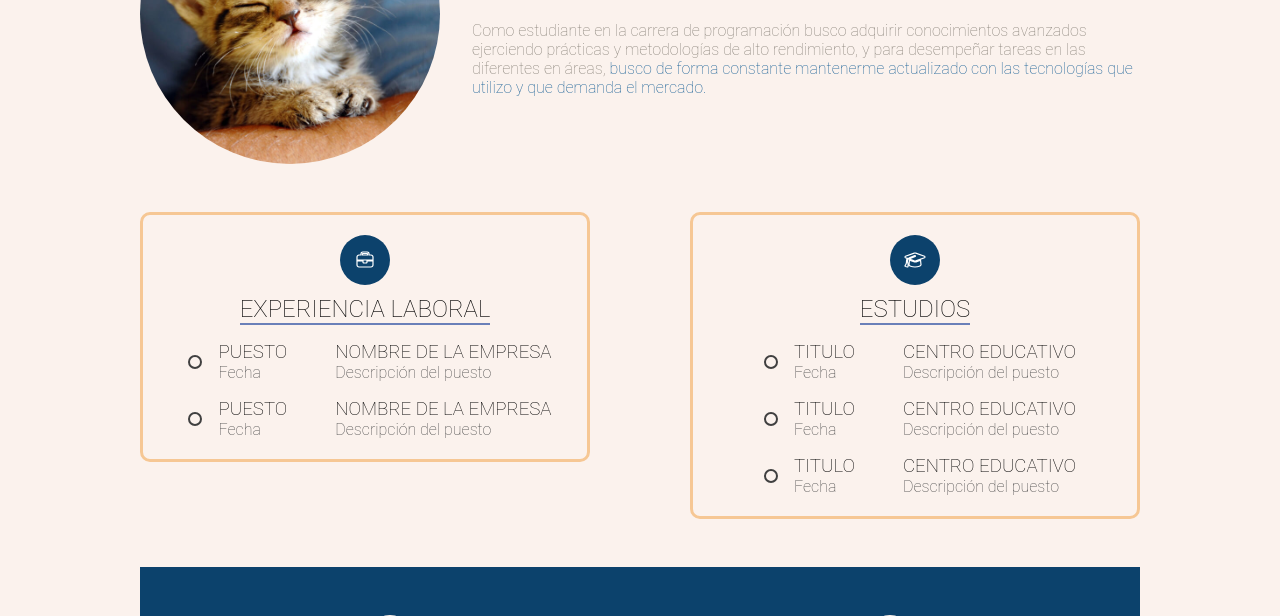
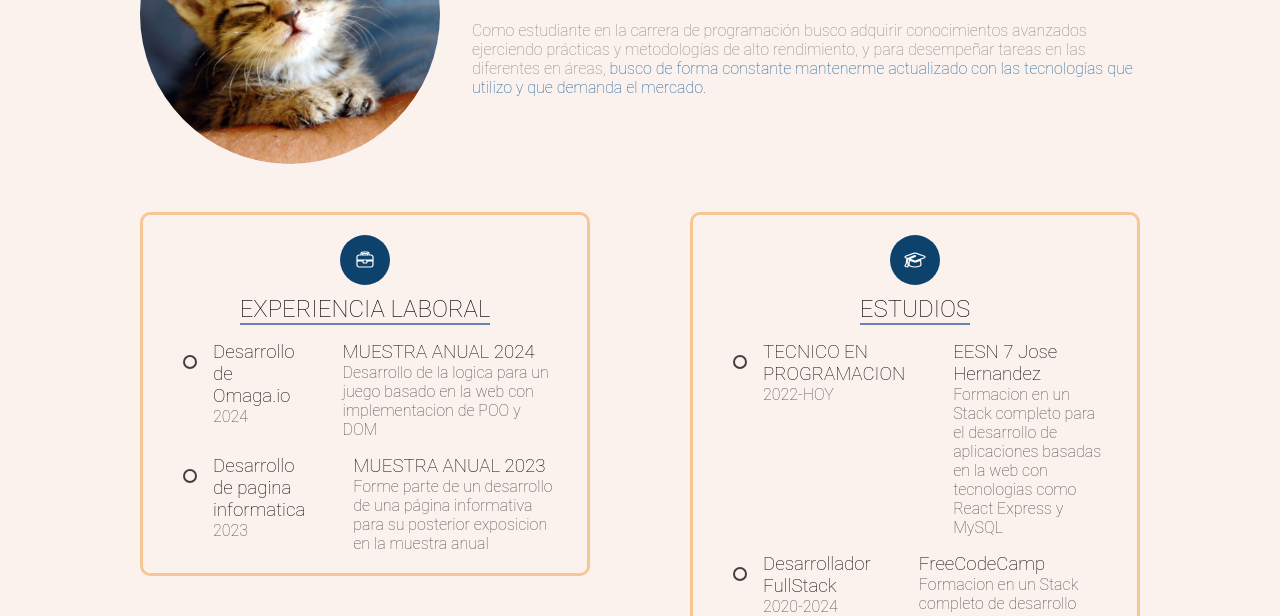
Before and after one commit to Wen24Callizaya/17-03-25-Presentacion, a plain HTML site: page walter.html in a window 1280 px wide. Shown: the part 184-800 px from the top of the page. Drawn offline with Linux system fonts and the light colour scheme; a web font is replaced by a local one.

Commit message:
contenido

```diff
--- a/walter.html
+++ b/walter.html
@@ -39,22 +39,22 @@
                     <div class="contenedor-items">
                         <div class="item">
                             <div class="puesto">
-                                <h3>PUESTO</h3>
-                                <p>Fecha</p>
+                                <h3>Desarrollo de Omaga.io</h3>
+                                <p>2024</p>
                             </div>
                             <div class="datos-puesto">
-                                <h3>NOMBRE DE LA EMPRESA</h3>
-                                <p>Descripción del puesto</p>
+                                <h3>MUESTRA ANUAL 2024</h3>
+                                <p>Desarrollo de la logica para un juego basado en la web con implementacion de POO y DOM</p>
                             </div>
                         </div>
                         <div class="item">
                             <div class="puesto">
-                                <h3>PUESTO</h3>
-                                <p>Fecha</p>
+                                <h3>Desarrollo de pagina informatica</h3>
+                                <p>2023</p>
                             </div>
                             <div class="datos-puesto">
-                                <h3>NOMBRE DE LA EMPRESA</h3>
-                                <p>Descripción del puesto</p>
+                                <h3>MUESTRA ANUAL 2023</h3>
+                                <p>Forme parte de un desarrollo de una página informativa para su posterior exposicion en la muestra anual</p>
                             </div>
                         </div>
 
@@ -72,35 +72,24 @@
                     <div class="contenedor-items">
                         <div class="item">
                             <div class="puesto">
-                                <h3>TITULO</h3>
-                                <p>Fecha</p>
+                                <h3>TECNICO EN PROGRAMACION</h3>
+                                <p>2022-HOY</p>
                             </div>
                             <div class="datos-puesto">
-                                <h3>CENTRO EDUCATIVO</h3>
-                                <p>Descripción del puesto</p>
+                                <h3>EESN 7 Jose Hernandez</h3>
+                                <p>Formacion en un Stack completo para el desarrollo de aplicaciones basadas en la web con tecnologias como React Express y MySQL</p>
                             </div>
                         </div>
                         <div class="item">
                             <div class="puesto">
-                                <h3>TITULO</h3>
-                                <p>Fecha</p>
-                            </div>
+                                <h3>Desarrollador FullStack</h3>
+				<p>2020-2024</p>
+			    </div>
                             <div class="datos-puesto">
-                                <h3>CENTRO EDUCATIVO</h3>
-                                <p>Descripción del puesto</p>
+                                <h3>FreeCodeCamp</h3>
+				<p>Formacion en un Stack completo de desarrollo web y testing con tecnologias como MongoDB y D3</p>
                             </div>
                         </div>
-                        <div class="item">
-                            <div class="puesto">
-                                <h3>TITULO</h3>
-                                <p>Fecha</p>
-                            </div>
-                            <div class="datos-puesto">
-                                <h3>CENTRO EDUCATIVO</h3>
-                                <p>Descripción del puesto</p>
-                            </div>
-                        </div>
-
                     </div>
                 </div>
             </div>
```
